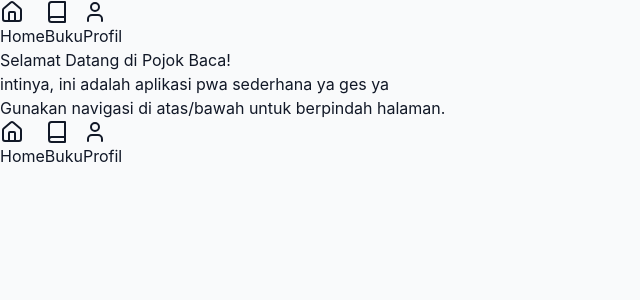
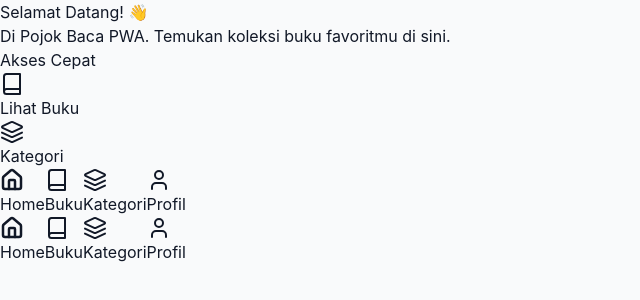
Before and after one commit to IrDanial/tugas-akhir-prak-ppb, a React (Vite) app: page / in a window 1280 px wide. Shown: the top 300 px of the page, without its empty margins (0-640 px from the left). Built offline with nearby package versions, Linux system fonts and the light colour scheme.

Commit message:
feat: add pages

```diff
--- a/src/main.jsx
+++ b/src/main.jsx
@@ -1,18 +1,14 @@
-import { StrictMode, useState, useEffect } from 'react'
+import React, { StrictMode, useState, useEffect } from 'react'
 import { createRoot } from 'react-dom/client'
 import { useRegisterSW } from 'virtual:pwa-register/react'
-import { Home, Book, User, X } from 'lucide-react'
+import { Home, Book, User, Layers, ArrowLeft } from 'lucide-react'
 import './index.css'
 
-const bookData = [
-  { id: 1, title: 'Laskar Pelangi', author: 'Andrea Hirata', cover: '/laskar-pelangi.jpg' },
-  { id: 2, title: 'Bumi Manusia', author: 'Pramoedya Ananta Toer', cover: '/bumi-manusia.jpg' },
-  { id: 3, title: 'Cantik Itu Luka', author: 'Eka Kurniawan', cover: '/cantik-itu-luka.jpg' },
-];
+const API_BASE_URL = 'https://ta-ppb-backend.vercel.app/api';
 
+// --- KOMPONEN PWABadge (Bawaan Modul) ---
 function PWABadge() {
   const period = 60 * 60 * 1000
-
   const {
     offlineReady: [offlineReady, setOfflineReady],
     needRefresh: [needRefresh, setNeedRefresh],
@@ -24,160 +20,252 @@ function PWABadge() {
         registerPeriodicSync(period, swUrl, r)
       } else if (r?.installing) {
         r.installing.addEventListener('statechange', (e) => {
-          const sw = e.target
-          if (sw.state === 'activated') {
-            registerPeriodicSync(period, swUrl, r)
-          }
+          if (e.target.state === 'activated') registerPeriodicSync(period, swUrl, r)
         })
       }
     },
   })
-
-  function close() {
-    setOfflineReady(false)
-    setNeedRefresh(false)
+  function close() { setOfflineReady(false); setNeedRefresh(false); }
+  if (!offlineReady && !needRefresh) return null;
+  return (
+    <div className="fixed bottom-20 right-4 z-50 p-4 rounded-lg shadow-lg bg-white border border-gray-200 max-w-[300px]">
+      <div className="mb-2 text-sm text-gray-700">
+        {offlineReady ? <span>Aplikasi siap bekerja offline!</span> : <span>Konten baru tersedia!</span>}
+      </div>
+      <div className="flex gap-2 justify-end">
+        {needRefresh && <button className="px-3 py-1 bg-blue-600 text-white text-xs rounded" onClick={() => updateServiceWorker(true)}>Reload</button>}
+        <button className="px-3 py-1 bg-gray-200 text-xs rounded" onClick={() => close()}>Tutup</button>
+      </div>
+    </div>
+  )
+}
+function registerPeriodicSync(period, swUrl, r) {
+  if (period <= 0) return
+  setInterval(async () => {
+    if ('onLine' in navigator && !navigator.onLine) return
+    const resp = await fetch(swUrl, { cache: 'no-store', headers: { 'cache': 'no-store', 'cache-control': 'no-cache' } })
+    if (resp?.status === 200) await r.update()
+  }, period)
 }
 
-  if (!offlineReady && !needRefresh) {
-    return null;
-  }
-
+// --- HALAMAN 1: HOME ---
+function HomePage() {
   return (
-    <div className="fixed bottom-4 right-4 z-50">
-      <div role="alert" className="p-4 rounded-lg shadow-lg bg-white border border-gray-200 min-w-[320px] max-w-md">
-        <div className="mb-3 text-sm text-gray-700">
-          {offlineReady ? (
-            <span>Aplikasi siap bekerja offline!</span>
-          ) : (
-            <span>Konten baru tersedia, klik 'Reload' untuk update.</span>
-          )}
+    <div className="p-6 pt-10">
+      <div className="bg-gradient-to-r from-blue-600 to-blue-400 rounded-2xl p-6 text-white shadow-lg mb-6">
+        <h1 className="text-2xl font-bold mb-2">Selamat Datang! 👋</h1>
+        <p className="text-blue-100">Di Pojok Baca PWA. Temukan koleksi buku favoritmu di sini.</p>
       </div>
-        <div className="flex gap-2 justify-end">
-          {needRefresh && (
-            <button
-              className="px-4 py-2 bg-blue-600 hover:bg-blue-700 text-white text-sm font-medium rounded-md"
-              onClick={() => updateServiceWorker(true)}
-            >
-              Reload
-            </button>
-          )}
-          <button
-            className="px-4 py-2 bg-gray-200 hover:bg-gray-300 text-gray-700 text-sm font-medium rounded-md"
-            onClick={() => close()}
-          >
-            Tutup
-          </button>
+      <h2 className="text-xl font-bold text-gray-800 mb-4">Akses Cepat</h2>
+      <div className="grid grid-cols-2 gap-4">
+         <div className="bg-white p-4 rounded-xl shadow border border-gray-100 flex flex-col items-center justify-center text-center h-32">
+            <Book className="w-8 h-8 text-blue-500 mb-2" />
+            <span className="font-medium text-gray-700">Lihat Buku</span>
+         </div>
+         <div className="bg-white p-4 rounded-xl shadow border border-gray-100 flex flex-col items-center justify-center text-center h-32">
+            <Layers className="w-8 h-8 text-purple-500 mb-2" />
+            <span className="font-medium text-gray-700">Kategori</span>
          </div>
       </div>
     </div>
   )
 }
 
-function registerPeriodicSync(period, swUrl, r) {
-  if (period <= 0) return
+// --- HALAMAN 2: DAFTAR BUKU (List 1) ---
+function BooksPage({ onNavigate }) {
+  const [books, setBooks] = useState([]);
+  const [loading, setLoading] = useState(true);
 
-  setInterval(async () => {
-    if ('onLine' in navigator && !navigator.onLine) return
+  useEffect(() => {
+    fetch(`${API_BASE_URL}/books`)
+      .then(res => res.json())
+      .then(data => { setBooks(data); setLoading(false); })
+      .catch(err => { console.error(err); setLoading(false); });
+  }, []);
 
-    const resp = await fetch(swUrl, {
-      cache: 'no-store',
-      headers: {
-        'cache': 'no-store',
-        'cache-control': 'no-cache',
-      },
-    })
+  if (loading) return <div className="p-10 text-center">Memuat buku...</div>;
 
-    if (resp?.status === 200) {
-      await r.update()
-    }
-  }, period)
-}
-
-
-function HomePage() {
   return (
-    <div className="p-8">
-      <h1 className="text-4xl font-bold text-gray-800 mb-4">Selamat Datang di Pojok Baca!</h1>
-      <p className="text-lg text-gray-600">
-        intinya, ini adalah aplikasi pwa sederhana ya ges ya
-      </p>
-      <p className="mt-4 text-gray-600">
-        Gunakan navigasi di atas/bawah untuk berpindah halaman.
-      </p>
+    <div className="p-6 pb-24 pt-10">
+      <h1 className="text-2xl font-bold mb-6 text-gray-800">Semua Buku</h1>
+      <div className="grid grid-cols-2 gap-4">
+        {books.map((book) => (
+          <div key={book.id} onClick={() => onNavigate('bookDetail', book.id)} className="bg-white rounded-lg shadow-md overflow-hidden cursor-pointer hover:scale-105 transition-transform">
+            <div className="aspect-[2/3] w-full bg-gray-200">
+               <img src={book.cover_url} alt={book.title} className="w-full h-full object-cover"
+                    onError={(e) => {e.target.src = 'https://placehold.co/400x600?text=No+Image'}} />
             </div>
-  )
-}
-
-function BooksPage() {
-  return (
-    <div className="p-8">
-      <h1 className="text-3xl font-bold text-gray-800 mb-6">Daftar Buku Saya</h1>
-      <div className="grid grid-cols-2 md:grid-cols-3 lg:grid-cols-4 gap-6">
-        {bookData.map((book) => (
-          <div key={book.id} className="bg-white rounded-lg shadow-md overflow-hidden transition-transform hover:scale-105">
-            <div className='aspect-[2/3] w-full'>
-              <img src={book.cover} alt={`Cover ${book.title}`} className="w-full h-full object-cover" />
-            </div>
-            <div className="p-4">
-              <h3 className="text-lg font-semibold text-gray-800">{book.title}</h3>
-              <p className="text-sm text-gray-600">{book.author}</p>
+            <div className="p-3">
+              <h3 className="font-bold text-sm text-gray-800 line-clamp-2">{book.title}</h3>
+              <p className="text-xs text-gray-500 mt-1">{book.author}</p>
             </div>
           </div>
         ))}
       </div>
     </div>
-  )
+  );
 }
 
-function ProfilePage() {
+// --- HALAMAN 3: KATEGORI (List 2) ---
+function CategoriesPage({ onNavigate }) {
+  const [categories, setCategories] = useState([]);
+
+  useEffect(() => {
+    fetch(`${API_BASE_URL}/categories`)
+      .then(res => res.json())
+      .then(data => setCategories(data));
+  }, []);
+
   return (
-    <div className="p-8">
-      <h1 className="text-3xl font-bold text-gray-800 mb-6">Profil Pengguna</h1>
-      <div className="bg-white rounded-lg shadow-lg p-6 max-w-md">
+    <div className="p-6 pb-24 pt-10">
+      <h1 className="text-2xl font-bold mb-6 text-gray-800">Kategori</h1>
       <div className="space-y-4">
-          <div>
-            <label className="text-sm font-medium text-gray-500">Nama</label>
-            <p className="text-lg font-semibold text-gray-800">Muhammad Danial Irfani</p>
+        {categories.map((cat) => (
+          <div key={cat.id} onClick={() => onNavigate('categoryDetail', cat.id)}
+               className="flex items-center gap-4 p-4 bg-white rounded-xl shadow-sm border border-gray-100 cursor-pointer active:bg-gray-50">
+             <div className="w-12 h-12 bg-blue-100 rounded-full flex items-center justify-center text-blue-600 font-bold text-xl">
+                {cat.name.charAt(0)}
              </div>
              <div>
-            <label className="text-sm font-medium text-gray-500">NIM</label>
-            <p className="text-lg font-semibold text-gray-800">21120123130061</p>
+               <h3 className="text-lg font-bold text-gray-800">{cat.name}</h3>
+               <p className="text-sm text-gray-500">{cat.description || "Lihat koleksi"}</p>
              </div>
-          <div>
-            <label className="text-sm font-medium text-gray-500">Kelompok</label>
-            <p className="text-lg font-semibold text-gray-800">24</p>
+          </div>
+        ))}
+      </div>
+    </div>
+  );
+}
+
+// --- HALAMAN 4: DETAIL BUKU (Detail 1) ---
+function BookDetailPage({ bookId, onBack }) {
+  const [book, setBook] = useState(null);
+
+  useEffect(() => {
+    if (bookId) {
+      fetch(`${API_BASE_URL}/books/${bookId}`)
+        .then(res => res.json())
+        .then(data => setBook(data));
+    }
+  }, [bookId]);
+
+  if (!book) return <div className="p-10 text-center">Memuat detail...</div>;
+
+  return (
+    <div className="bg-white min-h-screen pb-20">
+      <div className="relative h-72 bg-gray-900">
+        <img src={book.cover_url} className="w-full h-full object-cover opacity-40" />
+        <button onClick={onBack} className="absolute top-4 left-4 bg-white/20 backdrop-blur p-2 rounded-full text-white hover:bg-white/30">
+          <ArrowLeft className="w-6 h-6" />
+        </button>
+        <div className="absolute -bottom-16 left-6 w-32 shadow-2xl rounded-lg overflow-hidden border-4 border-white">
+          <img src={book.cover_url} className="w-full h-full object-cover" />
+        </div>
+      </div>
+      <div className="pt-20 px-6">
+        <h1 className="text-2xl font-bold text-gray-900 leading-tight">{book.title}</h1>
+        <p className="text-blue-600 font-medium mt-2">{book.author} • {book.year}</p>
+        <div className="mt-6">
+          <h3 className="font-bold text-gray-900 mb-2">Sinopsis</h3>
+          <p className="text-gray-600 leading-relaxed text-sm text-justify">{book.description || "Belum ada deskripsi."}</p>
+        </div>
+        <div className="mt-6 p-4 bg-gray-50 rounded-lg border border-gray-100">
+           <span className="text-xs text-gray-500 uppercase font-bold tracking-wider">Kategori</span>
+           <p className="text-gray-800 font-medium">{book.categories?.name || '-'}</p>
         </div>
       </div>
     </div>
-    </div>
-  )
+  );
 }
 
+// --- HALAMAN 5: DETAIL KATEGORI (Detail 2) ---
+function CategoryDetailPage({ catId, onBack, onNavigate }) {
+  const [books, setBooks] = useState([]);
+  const [categoryName, setCategoryName] = useState('');
 
+  useEffect(() => {
+    if(catId) {
+      fetch(`${API_BASE_URL}/books?cat_id=${catId}`)
+        .then(res => res.json())
+        .then(data => {
+            setBooks(data);
+            if(data.length > 0) setCategoryName(data[0].categories.name);
+        });
+    }
+  }, [catId]);
+
+  return (
+    <div className="p-6 pt-10 pb-24 bg-gray-50 min-h-screen">
+      <button onClick={onBack} className="flex items-center text-gray-600 mb-4 font-medium">
+        <ArrowLeft className="w-5 h-5 mr-2" /> Kembali
+      </button>
+      <h1 className="text-2xl font-bold mb-1">Kategori: {categoryName || '...'}</h1>
+      <p className="text-gray-500 text-sm mb-6">Menampilkan {books.length} buku</p>
+
+      <div className="grid grid-cols-2 gap-4">
+        {books.length === 0 && <p className="text-gray-500 col-span-2 text-center mt-10">Belum ada buku di kategori ini.</p>}
+        {books.map((book) => (
+          <div key={book.id} onClick={() => onNavigate('bookDetail', book.id)} className="bg-white rounded-lg shadow cursor-pointer overflow-hidden">
+             <div className="aspect-[2/3] w-full bg-gray-200">
+                <img src={book.cover_url} className="w-full h-full object-cover" onError={(e) => {e.target.src = 'https://placehold.co/400x600?text=No+Image'}} />
+             </div>
+             <div className="p-3">
+               <h3 className="font-bold text-sm truncate">{book.title}</h3>
+             </div>
+          </div>
+        ))}
+      </div>
+    </div>
+  );
+}
+
+// --- HALAMAN 6: PROFIL ---
+function ProfilePage() {
+  const [profile, setProfile] = useState(null);
+
+  useEffect(() => {
+    fetch(`${API_BASE_URL}/profile`)
+      .then(res => res.json())
+      .then(data => setProfile(data))
+      .catch(err => console.error(err));
+  }, []);
+
+  if (!profile) return <div className="p-10 text-center">Memuat profil...</div>;
+
+  return (
+    <div className="p-6 pt-10">
+      <div className="bg-white rounded-2xl shadow-xl p-8 text-center border border-gray-100">
+        <img src={profile.avatar_url} className="w-28 h-28 rounded-full mx-auto border-4 border-blue-50 mb-4 object-cover shadow-sm" onError={(e) => {e.target.src = 'https://via.placeholder.com/150'}} />
+        <h2 className="text-2xl font-bold text-gray-800">{profile.full_name}</h2>
+        <div className="inline-block bg-blue-100 text-blue-600 px-3 py-1 rounded-full text-sm font-bold mt-2">{profile.student_id}</div>
+        <p className="text-gray-500 text-sm mt-2">{profile.group_name}</p>
+        <div className="mt-6 pt-6 border-t border-gray-100">
+          <p className="text-gray-600 italic leading-relaxed">"{profile.bio}"</p>
+        </div>
+      </div>
+    </div>
+  );
+}
+
+// --- NAVBAR ---
 function Navbar({ currentPage, onNavigate }) {
   const navItems = [
     { id: 'home', label: 'Home', icon: Home },
     { id: 'books', label: 'Buku', icon: Book },
+    { id: 'categories', label: 'Kategori', icon: Layers }, // Menu Baru
     { id: 'profile', label: 'Profil', icon: User },
   ]
 
   return (
-    <nav className="fixed bottom-0 left-0 right-0 bg-white border-t border-gray-200 shadow-lg md:top-0 md:bottom-auto md:border-t-0 md:border-b">
-      <div className="flex justify-around max-w-3xl mx-auto md:py-2">
+    <nav className="fixed bottom-0 left-0 right-0 bg-white border-t border-gray-200 shadow-[0_-4px_6px_-1px_rgba(0,0,0,0.1)] z-40">
+      <div className="flex justify-around max-w-3xl mx-auto py-2">
         {navItems.map((item) => {
-          const isActive = currentPage === item.id
+          const isActive = currentPage === item.id || (currentPage === 'bookDetail' && item.id === 'books') || (currentPage === 'categoryDetail' && item.id === 'categories');
+          const Icon = item.icon;
           return (
-            <button
-              key={item.id}
-              onClick={() => onNavigate(item.id)}
-              className={`flex flex-col items-center justify-center w-full p-3 transition-colors duration-200 ${
-                isActive
-                  ? 'text-blue-600'
-                  : 'text-gray-500 hover:text-blue-500'
-              }`}
-            >
-              <item.icon className="w-6 h-6" />
-              <span className="text-xs font-medium mt-1">{item.label}</span>
+            <button key={item.id} onClick={() => onNavigate(item.id)} className={`flex flex-col items-center justify-center w-full p-2 transition-colors ${isActive ? 'text-blue-600 scale-105' : 'text-gray-400 hover:text-blue-400'}`}>
+              <Icon className={`w-6 h-6 ${isActive ? 'fill-current' : ''}`} strokeWidth={isActive ? 2.5 : 2} />
+              <span className="text-[10px] font-bold mt-1">{item.label}</span>
             </button>
           )
         })}
@@ -186,49 +274,44 @@ function Navbar({ currentPage, onNavigate }) {
   )
 }
 
-
-
+// --- ROOT APP ---
 function App() {
   const [currentPage, setCurrentPage] = useState('home');
+  const [selectedId, setSelectedId] = useState(null);
 
-  const handleNavigation = (page) => {
+  const handleNavigation = (page, id = null) => {
     setCurrentPage(page);
+    if (id) setSelectedId(id);
+    window.scrollTo(0, 0);
   };
 
-  const renderCurrentPage = () => {
+  const renderPage = () => {
     switch (currentPage) {
-      case 'home':
-        return <HomePage />;
-      case 'books':
-        return <BooksPage />;
-      case 'profile':
-        return <ProfilePage />;
-      default:
-        return <HomePage />;
+      case 'home': return <HomePage />;
+      case 'books': return <BooksPage onNavigate={handleNavigation} />;
+      case 'bookDetail': return <BookDetailPage bookId={selectedId} onBack={() => handleNavigation('books')} />;
+      case 'categories': return <CategoriesPage onNavigate={handleNavigation} />;
+      case 'categoryDetail': return <CategoryDetailPage catId={selectedId} onBack={() => handleNavigation('categories')} onNavigate={handleNavigation} />;
+      case 'profile': return <ProfilePage />;
+      default: return <HomePage />;
     }
   };
 
   return (
-    <div className="min-h-screen bg-gray-50">
-      <div className="hidden md:block">
+    <div className="min-h-screen bg-gray-50 font-sans pb-16">
+      <main className="md:max-w-md md:mx-auto md:bg-white md:min-h-screen md:shadow-2xl">
+        {renderPage()}
+      </main>
+      <div className="md:hidden">
          <Navbar currentPage={currentPage} onNavigate={handleNavigation} />
       </div>
-
-      <main className="pb-20 md:pt-16 md:pb-0">
-        {renderCurrentPage()}
-      </main>
-
-      <div className="block md:hidden">
+      {/* Navbar Desktop Mode (Optional, disembunyikan di mobile) */}
+      <div className="hidden md:block md:fixed md:bottom-0 md:left-0 md:right-0 md:max-w-md md:mx-auto">
          <Navbar currentPage={currentPage} onNavigate={handleNavigation} />
       </div>
-
       <PWABadge />
     </div>
   );
 }
 
-createRoot(document.getElementById('root')).render(
-  <StrictMode>
-    <App />
-  </StrictMode>,
-)
+createRoot(document.getElementById('root')).render(<StrictMode><App /></StrictMode>)
```
Lines whose indentation alone changed are shown as unchanged.
